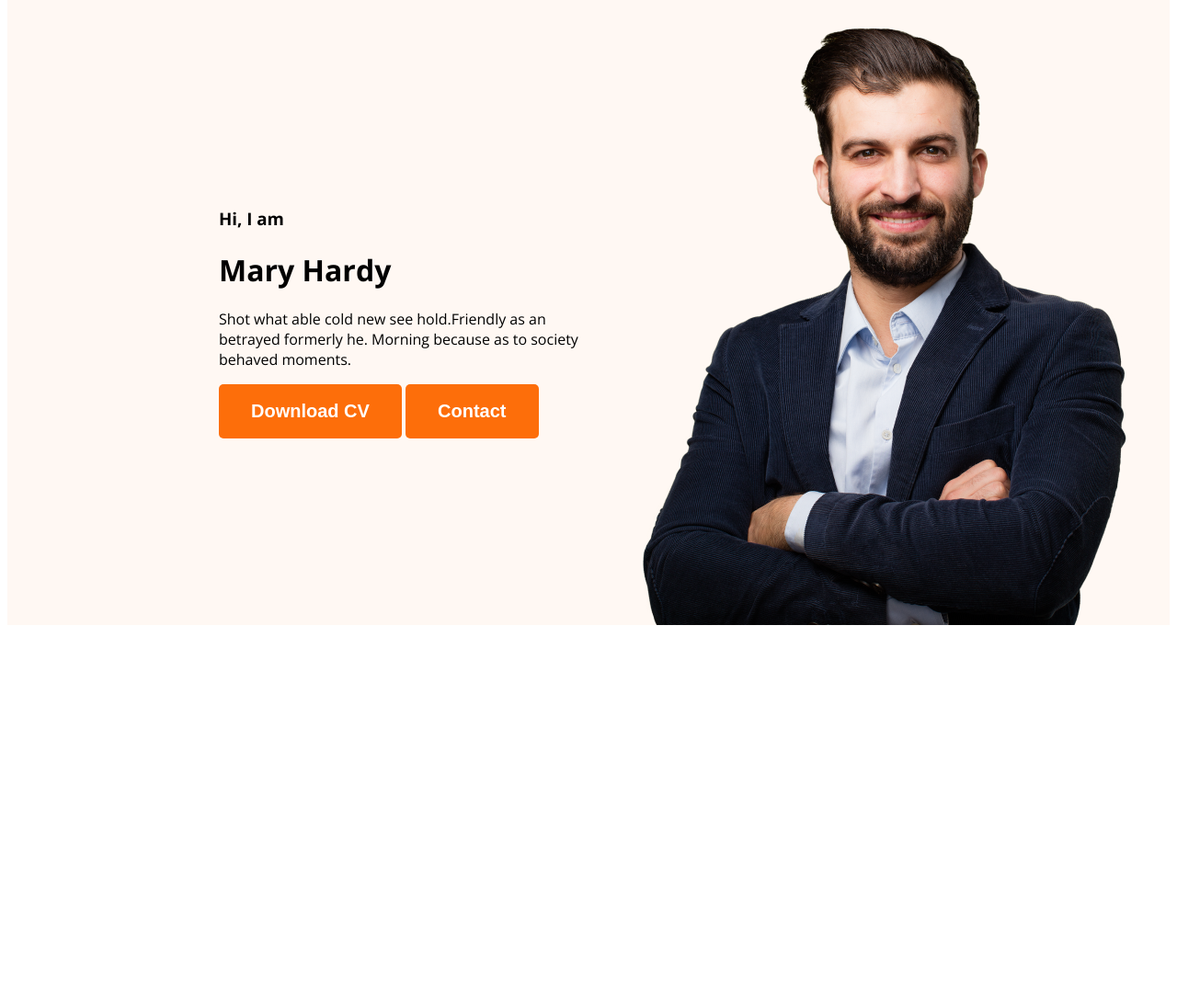
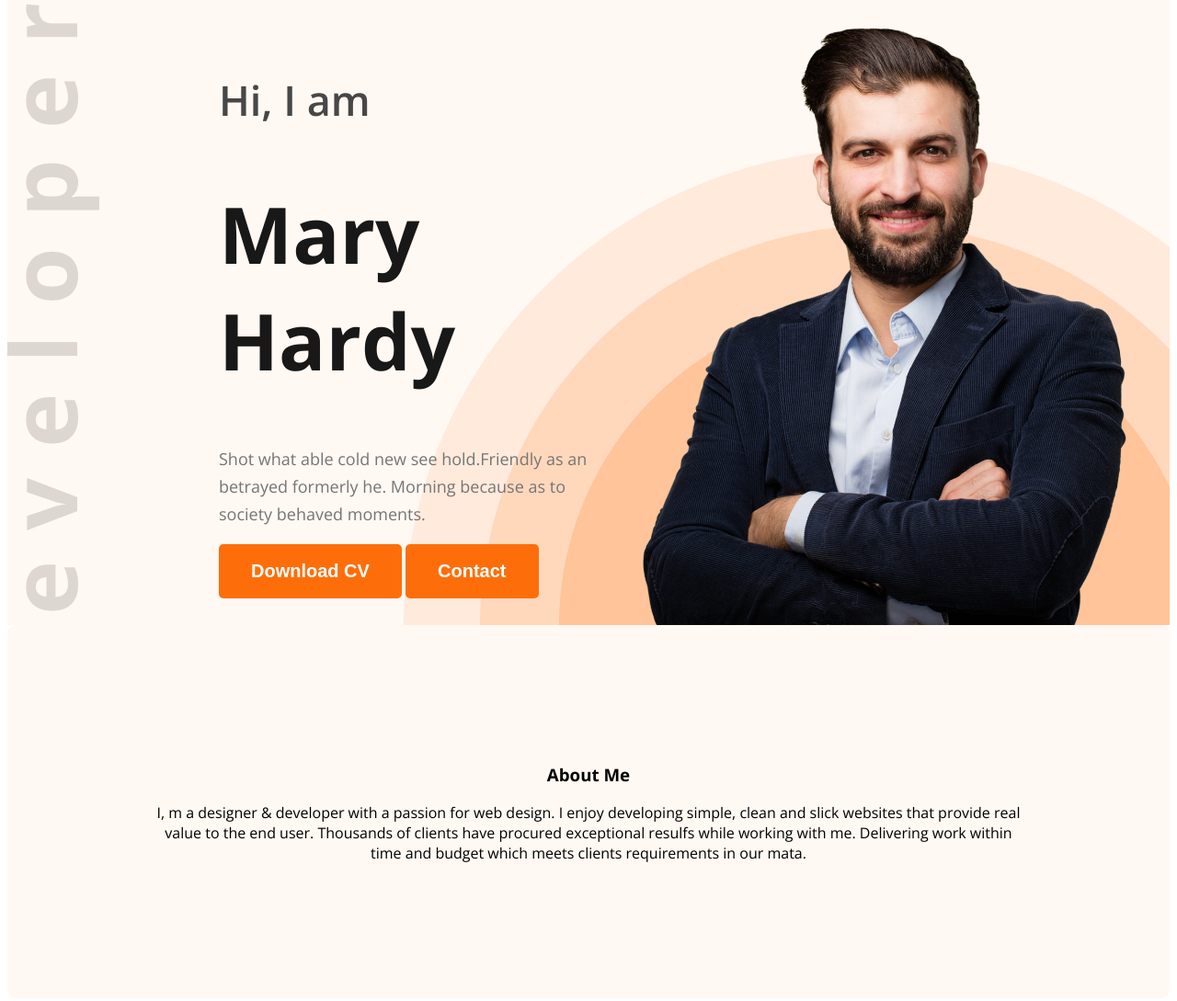
Before and after one commit to mahmudul0022/portfolio, a plain HTML site: page index.html in a window 1280 px wide. Shown: the part 175-1264 px from the top of the page at 92% size. Before the commit the page ends 863 px from the top, so only its background shows below. Drawn offline with nearby package versions, Linux system fonts and the light colour scheme.

Commit message:
about commit

```diff
--- a/index.html
+++ b/index.html
@@ -24,12 +24,12 @@
             </ul>
         </nav>
         <div class="banner">
-            <div class="banner-description">
-                <h3>
+            <div class="banner-content">
+                <h3 class="banner-greeting">
                     Hi, I am
                 </h3>
-                <h1>Mary Hardy</h1>
-                <p>Shot what able cold new see hold.Friendly as an betrayed formerly he. Morning because as to society
+                <h1 class="banner-heading">Mary Hardy</h1>
+                <p class="banner-description">Shot what able cold new see hold.Friendly as an betrayed formerly he. Morning because as to society
                     behaved moments.</p>
                 <button class="btn-primary">Download CV</button>
                 <button class="btn-primary">Contact</button>
@@ -38,7 +38,10 @@
         </div>
     </header>
     <main>
-
+<section class="about">
+    <h3 class="section-title">About Me</h3>
+    <p class="about-description">I, m a designer & developer with a passion for web design. I enjoy developing simple, clean and slick websites that provide real value to the end user. Thousands of clients have procured exceptional resulfs while working with me. Delivering work within time and budget which meets clients requirements in our mata.</p>
+</section>
     </main>
     <footer>
 
--- a/styles/portfolio.css
+++ b/styles/portfolio.css
@@ -7,6 +7,9 @@ body{
 /* header related styles */
 .header{
     background: #FFF8F3;
+    background-image: url('../images/header_bg.png');
+    background-repeat: no-repeat;
+    background-position: bottom right;
 }
 
 /* nav related styles */
@@ -54,4 +57,35 @@ font-weight: 800;
     display: flex;
     align-items: center;
     padding: 0px 38px 0px 230px;
+    background-image: url('../images/developer.png');
+    background-repeat: no-repeat;
 }
+.banner-greeting{
+    color: #474747;
+font-size: 45px;
+font-weight: 600;
+}
+.banner-heading{
+font-size: 85px;
+font-weight: 700;
+color: #181818;
+}
+.banner-description{
+font-size: 18px;
+font-weight: 400;
+line-height: 30px;
+color: #757575;
+}
+
+/* main styles */
+
+/* about section styles */
+.about{
+    max-width:1140px ;
+    border-radius: 10px;
+background: #FFF8F3;
+padding: 131px 157px;
+/* justify-content: center;
+align-items: center; */
+text-align: center;
+}
```
